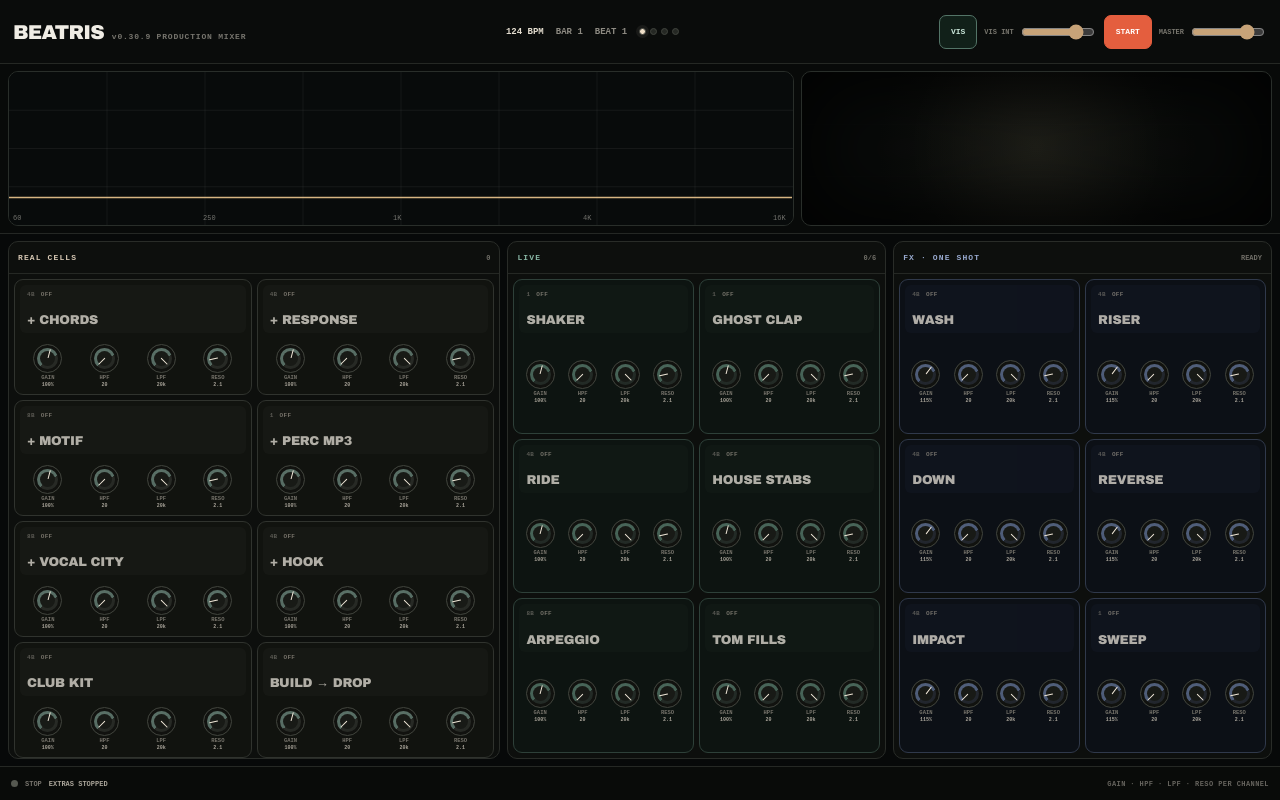
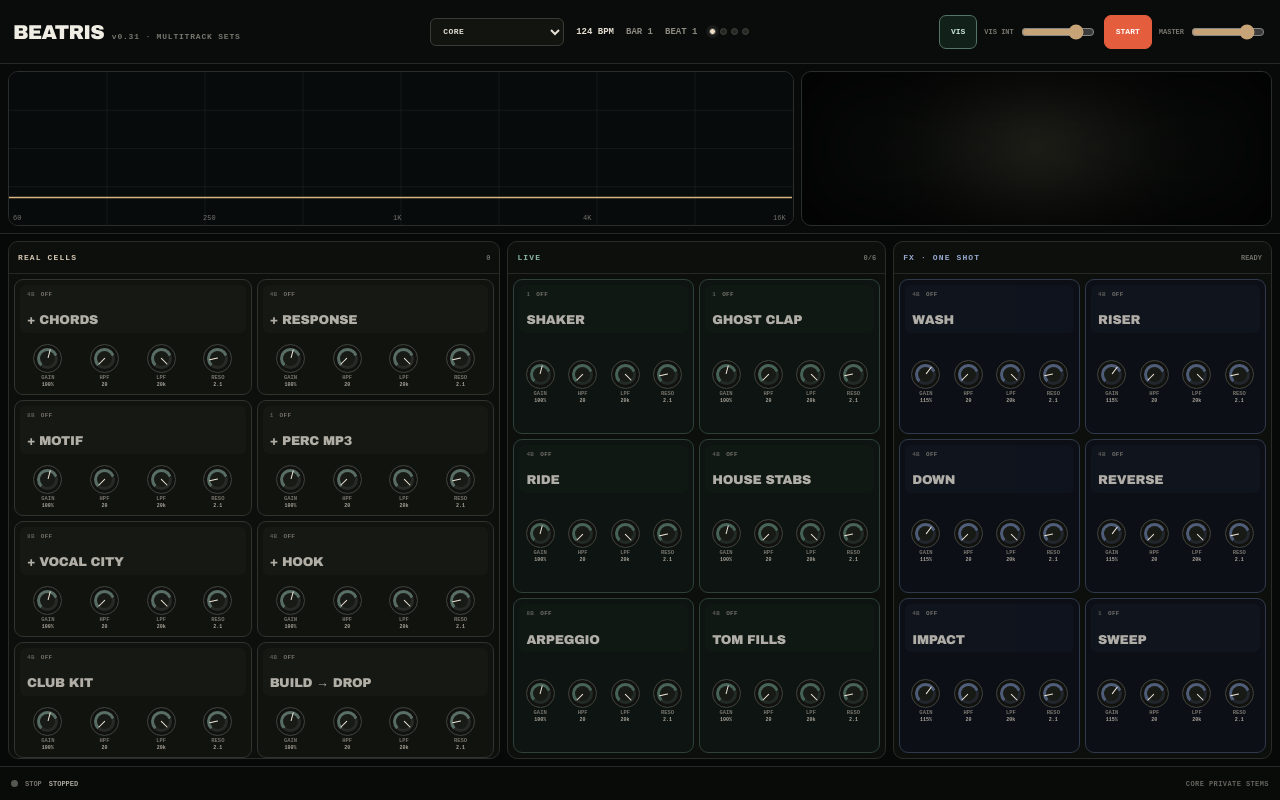
Before and after one commit to emmanuel56mixta-ctrl/beatriz, a React (Vite) app: page / in a window 1280 px wide. Built offline with nearby package versions, Linux system fonts and the light colour scheme.

Commit message:
Switch preview to v0.31 multitrack set mixer

```diff
--- a/src/main.tsx
+++ b/src/main.tsx
@@ -1,12 +1,13 @@
 import { StrictMode } from "react";
 import { createRoot } from "react-dom/client";
-import { AudioLabBuilderV308 } from "@/components/lab/AudioLabBuilderV308";
+import { AudioLabBuilderV310 } from "@/components/lab/AudioLabBuilderV310";
 import "@/console-v307.css";
 import "@/console-v308.css";
 import "@/console-v309.css";
+import "@/console-v310.css";
 
 createRoot(document.getElementById("root")!).render(
   <StrictMode>
-    <AudioLabBuilderV308 />
+    <AudioLabBuilderV310 />
   </StrictMode>,
 );
```
